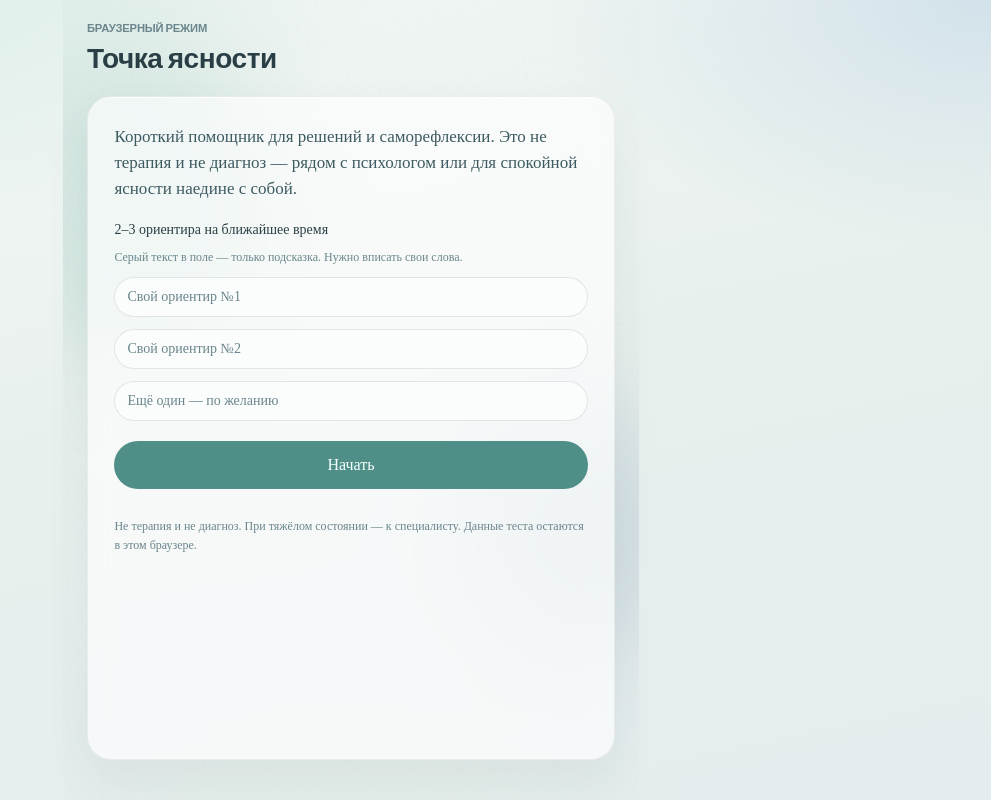
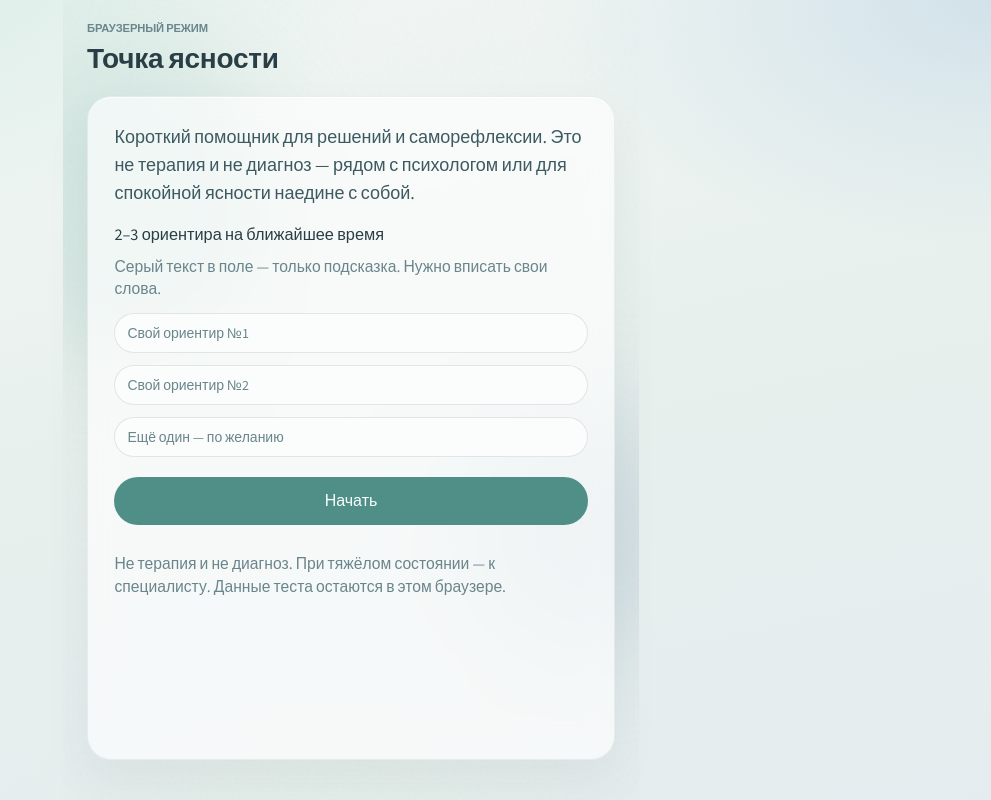
Before and after one commit to GRAnonim/tochka-yasnosti, a Next.js app: page / in a window 1280 px wide. Shown: the whole page, without its empty margins (289-1280 px from the left). Built offline with nearby package versions, Linux system fonts and the light colour scheme.

Commit message:
Unify Source Sans 3 across the app and enlarge descriptions
Force one inherited typeface for shell, buttons and headings, and
slightly raise muted/helper text size for readability.

Co-authored-by: granonim1 <granonim1@gmail.com>

```diff
--- a/src/app/globals.css
+++ b/src/app/globals.css
@@ -7,10 +7,10 @@
 @theme inline {
   --color-background: var(--background);
   --color-foreground: var(--foreground);
-  --font-sans: var(--font-source-sans);
-  --font-mono: var(--font-geist-mono);
-  --font-heading: var(--font-source-sans);
-  --font-display: var(--font-source-sans);
+  --font-sans: var(--font-source-sans), ui-sans-serif, system-ui, sans-serif;
+  --font-mono: var(--font-source-sans), ui-sans-serif, system-ui, sans-serif;
+  --font-heading: var(--font-source-sans), ui-sans-serif, system-ui, sans-serif;
+  --font-display: var(--font-source-sans), ui-sans-serif, system-ui, sans-serif;
   --color-sidebar-ring: var(--sidebar-ring);
   --color-sidebar-border: var(--sidebar-border);
   --color-sidebar-accent-foreground: var(--sidebar-accent-foreground);
@@ -102,14 +102,14 @@
     @apply border-border outline-ring/50;
   }
   body {
-    @apply bg-background text-foreground;
+    @apply bg-background text-foreground font-sans;
     background-image:
       radial-gradient(1000px 520px at 8% -8%, #d5ebe4 0%, transparent 58%),
       radial-gradient(880px 480px at 100% 0%, #d2e2ea 0%, transparent 52%),
       radial-gradient(700px 420px at 50% 110%, #e4efe8 0%, transparent 55%),
       linear-gradient(168deg, #f4f8f6 0%, #e8f0ed 48%, #e4ecef 100%);
     min-height: 100dvh;
-    font-size: 1.0625rem; /* ~17px — крупнее и спокойнее для чтения */
+    font-size: 1.125rem; /* 18px — как у спокойного вводного текста */
     line-height: 1.55;
   }
   html {
@@ -121,14 +121,24 @@
   }
 }
 
-.font-display {
-  font-family: var(--font-source-sans), ui-sans-serif, system-ui, sans-serif;
-  letter-spacing: -0.015em;
+/* Тот же шрифт, что у вводного текста — только чуть плотнее для заголовков */
+.font-display,
+.font-heading {
+  font-family: inherit;
+  letter-spacing: -0.01em;
   font-weight: 600;
 }
 
 .clarity-shell {
   color: var(--ink);
+  font-family: inherit;
+}
+
+.clarity-shell button,
+.clarity-shell input,
+.clarity-shell textarea,
+.clarity-shell select {
+  font-family: inherit;
 }
 
 .clarity-panel {
@@ -140,6 +150,17 @@
     0 22px 48px color-mix(in oklab, #2a3f45 6%, transparent);
   padding: 1.35rem;
   backdrop-filter: blur(14px);
+  font-family: inherit;
+}
+
+/* Описания чуть крупнее — без смены семейства шрифта */
+.clarity-panel .text-sm {
+  font-size: 1.02rem;
+  line-height: 1.5;
+}
+.clarity-panel .text-xs {
+  font-size: 0.98rem;
+  line-height: 1.45;
 }
 
 @media (min-width: 640px) {
--- a/src/app/layout.tsx
+++ b/src/app/layout.tsx
@@ -1,17 +1,13 @@
 import type { Metadata, Viewport } from "next";
-import { Geist_Mono, Source_Sans_3 } from "next/font/google";
+import { Source_Sans_3 } from "next/font/google";
 import Script from "next/script";
 import "./globals.css";
 
-/** Source Sans 3 — спокойный читаемый гротеск с кириллицей, OFL */
+/** Один шрифт на всё приложение — Source Sans 3 (OFL, кириллица) */
 const sourceSans = Source_Sans_3({
   variable: "--font-source-sans",
   subsets: ["latin", "cyrillic", "cyrillic-ext"],
-});
-
-const geistMono = Geist_Mono({
-  variable: "--font-geist-mono",
-  subsets: ["latin"],
+  weight: ["400", "500", "600", "700"],
 });
 
 export const metadata: Metadata = {
@@ -34,10 +30,8 @@ export default function RootLayout({
   children: React.ReactNode;
 }>) {
   return (
-    <html lang="ru">
-      <body
-        className={`${sourceSans.variable} ${geistMono.variable} antialiased`}
-      >
+    <html lang="ru" className={sourceSans.variable}>
+      <body className={`${sourceSans.className} antialiased`}>
         <Script
           src="https://telegram.org/js/telegram-web-app.js"
           strategy="lazyOnload"
--- a/src/components/package1-practices.tsx
+++ b/src/components/package1-practices.tsx
@@ -88,10 +88,10 @@ function PracticeRow({
           className="mt-0.5 h-12 w-12 rounded-2xl"
         />
         <span className="min-w-0 flex-1">
-          <span className="block text-[15px] font-semibold leading-snug text-[var(--ink)]">
+          <span className="block text-[1.05rem] font-semibold leading-snug text-[var(--ink)]">
             {meta.title}
           </span>
-          <span className="mt-1.5 block text-[13px] leading-relaxed text-[var(--ink-muted)]">
+          <span className="mt-1.5 block text-[1.02rem] leading-relaxed text-[var(--ink-muted)]">
             {meta.blurb}
           </span>
         </span>
@@ -146,8 +146,8 @@ export function PracticesMenu({
   return (
     <section className="space-y-5" data-testid="practices-menu">
       <div>
-        <h2 className="font-display text-xl text-[var(--ink)]">Практики</h2>
-        <p className="mt-1 text-sm text-[var(--ink-muted)]">
+        <h2 className="font-display text-lg text-[var(--ink)]">Практики</h2>
+        <p className="mt-1 text-[1.02rem] leading-relaxed text-[var(--ink-muted)]">
           Откройте нужный раздел. Звезда — на главный экран в избранное.
           Разбор решения остаётся на главной.
         </p>
@@ -192,7 +192,7 @@ export function PracticesMenu({
                   <span className="block text-base font-semibold text-[var(--ink)]">
                     {group.title}
                   </span>
-                  <span className="mt-1 block text-sm text-[var(--ink-muted)]">
+                  <span className="mt-1 block text-[1.02rem] text-[var(--ink-muted)]">
                     {group.items.length} практики · нажмите, чтобы открыть
                   </span>
                 </span>
--- a/src/components/ui/button.tsx
+++ b/src/components/ui/button.tsx
@@ -4,7 +4,7 @@ import { cn } from "cn"
 import { Slot } from "radix-ui"
 
 const buttonVariants = cva(
-  "group/button inline-flex shrink-0 items-center justify-center rounded-lg border border-transparent bg-clip-padding text-sm font-medium whitespace-nowrap transition-all outline-none select-none focus-visible:border-ring focus-visible:ring-3 focus-visible:ring-ring/50 active:not-aria-[haspopup]:translate-y-px disabled:pointer-events-none disabled:opacity-50 aria-invalid:border-destructive aria-invalid:ring-3 aria-invalid:ring-destructive/20 dark:aria-invalid:border-destructive/50 dark:aria-invalid:ring-destructive/40 [&_svg]:pointer-events-none [&_svg]:shrink-0 [&_svg:not([class*='size-'])]:size-4",
+  "group/button inline-flex shrink-0 items-center justify-center rounded-lg border border-transparent bg-clip-padding font-sans text-[1.02rem] font-medium whitespace-nowrap transition-all outline-none select-none focus-visible:border-ring focus-visible:ring-3 focus-visible:ring-ring/50 active:not-aria-[haspopup]:translate-y-px disabled:pointer-events-none disabled:opacity-50 aria-invalid:border-destructive aria-invalid:ring-3 aria-invalid:ring-destructive/20 dark:aria-invalid:border-destructive/50 dark:aria-invalid:ring-destructive/40 [&_svg]:pointer-events-none [&_svg]:shrink-0 [&_svg:not([class*='size-'])]:size-4",
   {
     variants: {
       variant: {
--- a/src/components/ui/label.tsx
+++ b/src/components/ui/label.tsx
@@ -12,7 +12,7 @@ function Label({
     <LabelPrimitive.Root
       data-slot="label"
       className={cn(
-        "flex items-center gap-2 text-sm leading-none font-medium select-none group-data-[disabled=true]:pointer-events-none group-data-[disabled=true]:opacity-50 peer-disabled:cursor-not-allowed peer-disabled:opacity-50",
+        "flex items-center gap-2 font-sans text-[1.02rem] leading-none font-medium select-none group-data-[disabled=true]:pointer-events-none group-data-[disabled=true]:opacity-50 peer-disabled:cursor-not-allowed peer-disabled:opacity-50",
         className
       )}
       {...props}
```
Also changed, not shown: src/components/clarity-app.tsx (+16 -14 lines).
